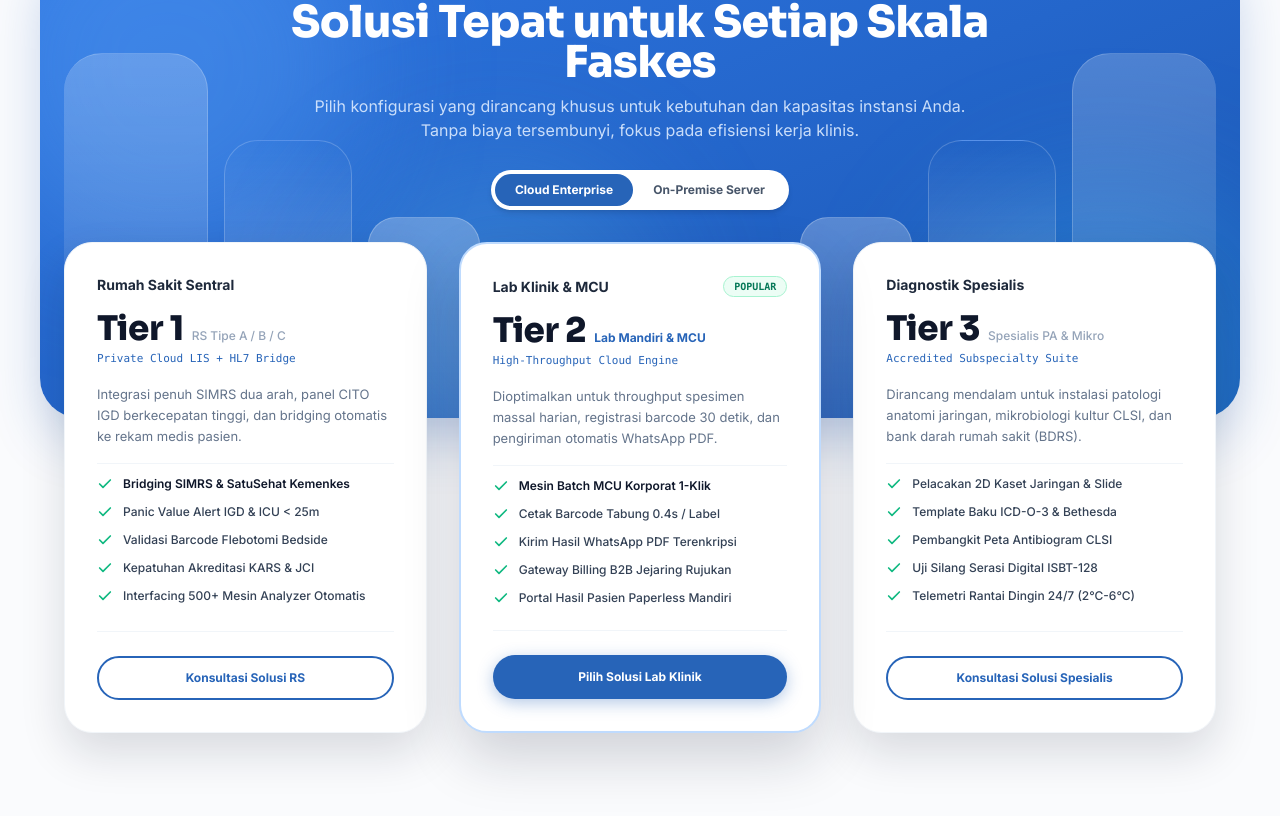
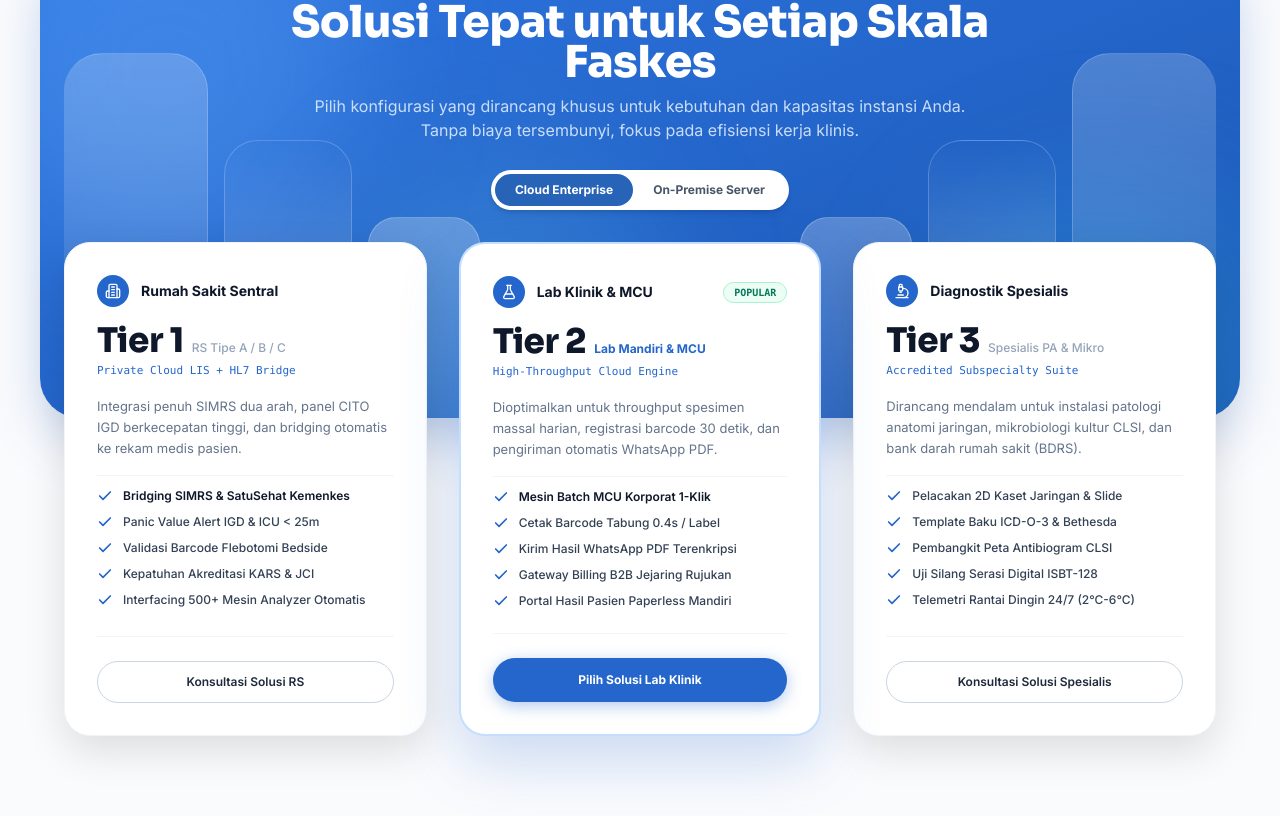
Before and after one commit to TBTBAgency/WebsiteDiagnova, a Next.js app: page /solutions in a window 1280 px wide. Shown: the part 2208-3024 px from the top of the page. Built offline with nearby package versions, Linux system fonts and the light colour scheme; no server answers.

Commit message:
style(solutions): polish floating cards to match clean Rampay mockup typography and circular badges

```diff
--- a/app/(marketing)/solutions/page.tsx
+++ b/app/(marketing)/solutions/page.tsx
@@ -551,12 +551,17 @@ export default function SolutionsPage() {
           {/* 3 Floating White Cards (Overlapping bottom boundary of blue pod) */}
           <div className="relative z-20 -mt-28 sm:-mt-36 lg:-mt-44 grid grid-cols-1 md:grid-cols-3 gap-6 lg:gap-8 max-w-[1240px] mx-auto items-stretch px-4 sm:px-6">
             {/* Card 1: Tier 1 - Hospital Systems */}
-            <div className="rounded-[24px] sm:rounded-[28px] bg-white border border-slate-100 p-7 sm:p-8 shadow-[0_20px_45px_rgba(15,23,42,0.14)] flex flex-col justify-between hover:-translate-y-1.5 transition-all duration-300">
+            <div className="rounded-[26px] bg-white border border-slate-100 p-7 sm:p-8 shadow-[0_15px_40px_rgba(0,0,0,0.12)] flex flex-col justify-between hover:-translate-y-1 transition-all duration-300">
               <div className="space-y-4">
-                {/* Plan Header */}
-                <span className="text-sm font-bold text-slate-800 block">
+                {/* Top Circular Badge & Plan Name (Mockup Style) */}
+                <div className="flex items-center gap-3">
+                  <div className="h-8 w-8 rounded-full bg-[#2466CB] text-white flex items-center justify-center shrink-0 shadow-xs">
+                    <Building2 className="h-4 w-4" />
+                  </div>
+                  <span className="text-sm font-bold text-slate-900">
                     {language === "ID" ? "Rumah Sakit Sentral" : "Hospital Central"}
                   </span>
+                </div>
 
                 {/* Price / Scale Headline */}
                 <div>
@@ -568,7 +573,7 @@ export default function SolutionsPage() {
                       {language === "ID" ? "RS Tipe A / B / C" : "Type A / B / C"}
                     </span>
                   </div>
-                  <span className="text-[11px] font-mono font-medium text-[#2764B8] block mt-1">
+                  <span className="text-[11px] font-mono font-medium text-[#2466CB] block mt-1">
                     {deploymentMode === "cloud"
                       ? "Private Cloud LIS + HL7 Bridge"
                       : "Internal Local Hospital Server"}
@@ -581,26 +586,26 @@ export default function SolutionsPage() {
                     : "Full bidirectional HIS bridging, rapid emergency ER CITO panel alerts, and instant patient EMR synchronization."}
                 </p>
 
-                {/* Feature List with Galileo-style Green Checks */}
-                <div className="pt-3 border-t border-slate-100 space-y-3">
+                {/* Feature List with Mockup Blue Checks */}
+                <div className="pt-3 border-t border-slate-100 space-y-2.5">
                   <div className="flex items-center gap-2.5 text-xs font-medium text-slate-700">
-                    <Check className="h-4 w-4 text-emerald-500 stroke-[2.5] shrink-0" />
+                    <Check className="h-4 w-4 text-[#2466CB] stroke-[2.5] shrink-0" />
                     <span className="font-semibold text-slate-900">{language === "ID" ? "Bridging SIMRS & SatuSehat Kemenkes" : "Bidirectional HIS & SatuSehat Kemenkes"}</span>
                   </div>
                   <div className="flex items-center gap-2.5 text-xs font-medium text-slate-700">
-                    <Check className="h-4 w-4 text-emerald-500 stroke-[2.5] shrink-0" />
+                    <Check className="h-4 w-4 text-[#2466CB] stroke-[2.5] shrink-0" />
                     <span>{language === "ID" ? "Panic Value Alert IGD & ICU < 25m" : "Panic Value Alert to ER & ICU < 25m"}</span>
                   </div>
                   <div className="flex items-center gap-2.5 text-xs font-medium text-slate-700">
-                    <Check className="h-4 w-4 text-emerald-500 stroke-[2.5] shrink-0" />
+                    <Check className="h-4 w-4 text-[#2466CB] stroke-[2.5] shrink-0" />
                     <span>{language === "ID" ? "Validasi Barcode Flebotomi Bedside" : "Bedside Phlebotomy Barcode Validation"}</span>
                   </div>
                   <div className="flex items-center gap-2.5 text-xs font-medium text-slate-700">
-                    <Check className="h-4 w-4 text-emerald-500 stroke-[2.5] shrink-0" />
+                    <Check className="h-4 w-4 text-[#2466CB] stroke-[2.5] shrink-0" />
                     <span>{language === "ID" ? "Kepatuhan Akreditasi KARS & JCI" : "Full KARS & JCI Audit Compliance"}</span>
                   </div>
                   <div className="flex items-center gap-2.5 text-xs font-medium text-slate-700">
-                    <Check className="h-4 w-4 text-emerald-500 stroke-[2.5] shrink-0" />
+                    <Check className="h-4 w-4 text-[#2466CB] stroke-[2.5] shrink-0" />
                     <span>{language === "ID" ? "Interfacing 500+ Mesin Analyzer Otomatis" : "Automated Interfacing with 500+ Analyzers"}</span>
                   </div>
                 </div>
@@ -610,7 +615,7 @@ export default function SolutionsPage() {
               <div className="pt-6 mt-6 border-t border-slate-100">
                 <Link
                   href="/request-demo"
-                  className="block w-full py-3 rounded-full border-2 border-[#2764B8] hover:bg-[#2764B8]/5 text-[#2764B8] text-xs font-bold text-center transition-all shadow-2xs"
+                  className="block w-full py-3 rounded-full border border-slate-300 hover:border-slate-400 bg-white hover:bg-slate-50 text-slate-800 text-xs font-semibold text-center transition-all shadow-2xs"
                 >
                   {language === "ID" ? "Konsultasi Solusi RS" : "Consult Hospital Setup"}
                 </Link>
@@ -618,13 +623,18 @@ export default function SolutionsPage() {
             </div>
 
             {/* Card 2: Tier 2 - Clinical & Reference Labs (FEATURED CENTER HIGHLIGHT) */}
-            <div className="rounded-[24px] sm:rounded-[28px] bg-white border-2 border-blue-200 p-7 sm:p-8 shadow-[0_25px_55px_rgba(15,23,42,0.18)] flex flex-col justify-between hover:-translate-y-2 transition-all duration-300 relative z-20">
+            <div className="rounded-[26px] bg-white border-2 border-blue-200/90 p-7 sm:p-8 shadow-[0_25px_60px_rgba(36,102,203,0.22)] flex flex-col justify-between hover:-translate-y-1.5 transition-all duration-300 relative z-20">
               <div className="space-y-4">
-                {/* Plan Header */}
+                {/* Top Circular Badge & Plan Name */}
                 <div className="flex items-center justify-between">
-                  <span className="text-sm font-bold text-slate-800">
+                  <div className="flex items-center gap-3">
+                    <div className="h-8 w-8 rounded-full bg-[#2466CB] text-white flex items-center justify-center shrink-0 shadow-xs">
+                      <FlaskConical className="h-4 w-4" />
+                    </div>
+                    <span className="text-sm font-bold text-slate-900">
                       {language === "ID" ? "Lab Klinik & MCU" : "Clinical & MCU Labs"}
                     </span>
+                  </div>
                   <span className="text-[10px] font-mono font-bold text-emerald-700 bg-emerald-50 px-2.5 py-0.5 rounded-full border border-emerald-200">
                     POPULAR
                   </span>
@@ -636,11 +646,11 @@ export default function SolutionsPage() {
                     <span className="font-display text-3xl sm:text-[34px] font-extrabold text-slate-900 tracking-tight">
                       Tier 2
                     </span>
-                    <span className="text-xs text-[#2764B8] font-bold ml-2">
+                    <span className="text-xs text-[#2466CB] font-bold ml-2">
                       {language === "ID" ? "Lab Mandiri & MCU" : "Independent & MCU"}
                     </span>
                   </div>
-                  <span className="text-[11px] font-mono font-medium text-[#2764B8] block mt-1">
+                  <span className="text-[11px] font-mono font-medium text-[#2466CB] block mt-1">
                     {deploymentMode === "cloud"
                       ? "High-Throughput Cloud Engine"
                       : "Outpatient Dedicated Server"}
@@ -653,36 +663,36 @@ export default function SolutionsPage() {
                     : "Optimized for high-volume daily check-in, 30s rapid barcode labeling, and instant encrypted WhatsApp delivery."}
                 </p>
 
-                {/* Feature List with Galileo-style Green Checks */}
-                <div className="pt-3 border-t border-slate-100 space-y-3">
+                {/* Feature List with Mockup Blue Checks */}
+                <div className="pt-3 border-t border-slate-100 space-y-2.5">
                   <div className="flex items-center gap-2.5 text-xs font-medium text-slate-700">
-                    <Check className="h-4 w-4 text-emerald-500 stroke-[2.5] shrink-0" />
+                    <Check className="h-4 w-4 text-[#2466CB] stroke-[2.5] shrink-0" />
                     <span className="font-semibold text-slate-900">{language === "ID" ? "Mesin Batch MCU Korporat 1-Klik" : "1-Click Corporate MCU Batch Engine"}</span>
                   </div>
                   <div className="flex items-center gap-2.5 text-xs font-medium text-slate-700">
-                    <Check className="h-4 w-4 text-emerald-500 stroke-[2.5] shrink-0" />
+                    <Check className="h-4 w-4 text-[#2466CB] stroke-[2.5] shrink-0" />
                     <span>{language === "ID" ? "Cetak Barcode Tabung 0.4s / Label" : "0.4s / Tube Rapid Barcode Printing"}</span>
                   </div>
                   <div className="flex items-center gap-2.5 text-xs font-medium text-slate-700">
-                    <Check className="h-4 w-4 text-emerald-500 stroke-[2.5] shrink-0" />
+                    <Check className="h-4 w-4 text-[#2466CB] stroke-[2.5] shrink-0" />
                     <span>{language === "ID" ? "Kirim Hasil WhatsApp PDF Terenkripsi" : "Encrypted WhatsApp PDF Delivery"}</span>
                   </div>
                   <div className="flex items-center gap-2.5 text-xs font-medium text-slate-700">
-                    <Check className="h-4 w-4 text-emerald-500 stroke-[2.5] shrink-0" />
+                    <Check className="h-4 w-4 text-[#2466CB] stroke-[2.5] shrink-0" />
                     <span>{language === "ID" ? "Gateway Billing B2B Jejaring Rujukan" : "B2B Referral Billing Gateway"}</span>
                   </div>
                   <div className="flex items-center gap-2.5 text-xs font-medium text-slate-700">
-                    <Check className="h-4 w-4 text-emerald-500 stroke-[2.5] shrink-0" />
+                    <Check className="h-4 w-4 text-[#2466CB] stroke-[2.5] shrink-0" />
                     <span>{language === "ID" ? "Portal Hasil Pasien Paperless Mandiri" : "Self-Service Paperless Patient Portal"}</span>
                   </div>
                 </div>
               </div>
 
-              {/* Bottom Filled Blue Button (Highlight like Galileo) */}
+              {/* Bottom Filled Blue Button (Highlight like Mockup) */}
               <div className="pt-6 mt-6 border-t border-slate-100">
                 <Link
                   href="/request-demo"
-                  className="block w-full py-3.5 rounded-full bg-[#2764B8] hover:bg-[#1E5299] text-white text-xs font-bold text-center shadow-[0_4px_16px_rgba(39,100,184,0.35)] transition-all active:scale-[0.98]"
+                  className="block w-full py-3.5 rounded-full bg-[#2466CB] hover:bg-[#1E54A8] text-white text-xs font-bold text-center shadow-[0_4px_16px_rgba(36,102,203,0.35)] transition-all active:scale-[0.98]"
                 >
                   {language === "ID" ? "Pilih Solusi Lab Klinik" : "Choose Clinical Lab Setup"}
                 </Link>
@@ -690,12 +700,17 @@ export default function SolutionsPage() {
             </div>
 
             {/* Card 3: Tier 3 - Specialist Diagnostics */}
-            <div className="rounded-[24px] sm:rounded-[28px] bg-white border border-slate-100 p-7 sm:p-8 shadow-[0_20px_45px_rgba(15,23,42,0.14)] flex flex-col justify-between hover:-translate-y-1.5 transition-all duration-300">
+            <div className="rounded-[26px] bg-white border border-slate-100 p-7 sm:p-8 shadow-[0_15px_40px_rgba(0,0,0,0.12)] flex flex-col justify-between hover:-translate-y-1 transition-all duration-300">
               <div className="space-y-4">
-                {/* Plan Header */}
-                <span className="text-sm font-bold text-slate-800 block">
+                {/* Top Circular Badge & Plan Name */}
+                <div className="flex items-center gap-3">
+                  <div className="h-8 w-8 rounded-full bg-[#2466CB] text-white flex items-center justify-center shrink-0 shadow-xs">
+                    <Microscope className="h-4 w-4" />
+                  </div>
+                  <span className="text-sm font-bold text-slate-900">
                     {language === "ID" ? "Diagnostik Spesialis" : "Specialist Diagnostics"}
                   </span>
+                </div>
 
                 {/* Price / Scale Headline */}
                 <div>
@@ -707,7 +722,7 @@ export default function SolutionsPage() {
                       {language === "ID" ? "Spesialis PA & Mikro" : "Pathology & Micro Suite"}
                     </span>
                   </div>
-                  <span className="text-[11px] font-mono font-medium text-[#2764B8] block mt-1">
+                  <span className="text-[11px] font-mono font-medium text-[#2466CB] block mt-1">
                     {deploymentMode === "cloud"
                       ? "Accredited Subspecialty Suite"
                       : "Standalone Specimen Workstation"}
@@ -720,26 +735,26 @@ export default function SolutionsPage() {
                     : "Engineered for anatomical pathology tissue tracking, CLSI microbiology cultures, and hospital blood banks."}
                 </p>
 
-                {/* Feature List with Galileo-style Green Checks */}
-                <div className="pt-3 border-t border-slate-100 space-y-3">
+                {/* Feature List with Mockup Blue Checks */}
+                <div className="pt-3 border-t border-slate-100 space-y-2.5">
                   <div className="flex items-center gap-2.5 text-xs font-medium text-slate-700">
-                    <Check className="h-4 w-4 text-emerald-500 stroke-[2.5] shrink-0" />
+                    <Check className="h-4 w-4 text-[#2466CB] stroke-[2.5] shrink-0" />
                     <span>{language === "ID" ? "Pelacakan 2D Kaset Jaringan & Slide" : "2D Tracking for Tissue Cassettes & Slides"}</span>
                   </div>
                   <div className="flex items-center gap-2.5 text-xs font-medium text-slate-700">
-                    <Check className="h-4 w-4 text-emerald-500 stroke-[2.5] shrink-0" />
+                    <Check className="h-4 w-4 text-[#2466CB] stroke-[2.5] shrink-0" />
                     <span>{language === "ID" ? "Template Baku ICD-O-3 & Bethesda" : "Standardized ICD-O-3 & Bethesda Templates"}</span>
                   </div>
                   <div className="flex items-center gap-2.5 text-xs font-medium text-slate-700">
-                    <Check className="h-4 w-4 text-emerald-500 stroke-[2.5] shrink-0" />
+                    <Check className="h-4 w-4 text-[#2466CB] stroke-[2.5] shrink-0" />
                     <span>{language === "ID" ? "Pembangkit Peta Antibiogram CLSI" : "Automated CLSI Antibiogram Generator"}</span>
                   </div>
                   <div className="flex items-center gap-2.5 text-xs font-medium text-slate-700">
-                    <Check className="h-4 w-4 text-emerald-500 stroke-[2.5] shrink-0" />
+                    <Check className="h-4 w-4 text-[#2466CB] stroke-[2.5] shrink-0" />
                     <span>{language === "ID" ? "Uji Silang Serasi Digital ISBT-128" : "Digital ISBT-128 Cross-Match Engine"}</span>
                   </div>
                   <div className="flex items-center gap-2.5 text-xs font-medium text-slate-700">
-                    <Check className="h-4 w-4 text-emerald-500 stroke-[2.5] shrink-0" />
+                    <Check className="h-4 w-4 text-[#2466CB] stroke-[2.5] shrink-0" />
                     <span>{language === "ID" ? "Telemetri Rantai Dingin 24/7 (2°C-6°C)" : "24/7 Cold Chain Telemetry (2°C-6°C)"}</span>
                   </div>
                 </div>
@@ -749,7 +764,7 @@ export default function SolutionsPage() {
               <div className="pt-6 mt-6 border-t border-slate-100">
                 <Link
                   href="/request-demo"
-                  className="block w-full py-3 rounded-full border-2 border-[#2764B8] hover:bg-[#2764B8]/5 text-[#2764B8] text-xs font-bold text-center transition-all shadow-2xs"
+                  className="block w-full py-3 rounded-full border border-slate-300 hover:border-slate-400 bg-white hover:bg-slate-50 text-slate-800 text-xs font-semibold text-center transition-all shadow-2xs"
                 >
                   {language === "ID" ? "Konsultasi Solusi Spesialis" : "Consult Specialist Setup"}
                 </Link>
```
Lines whose indentation alone changed are shown as unchanged.
